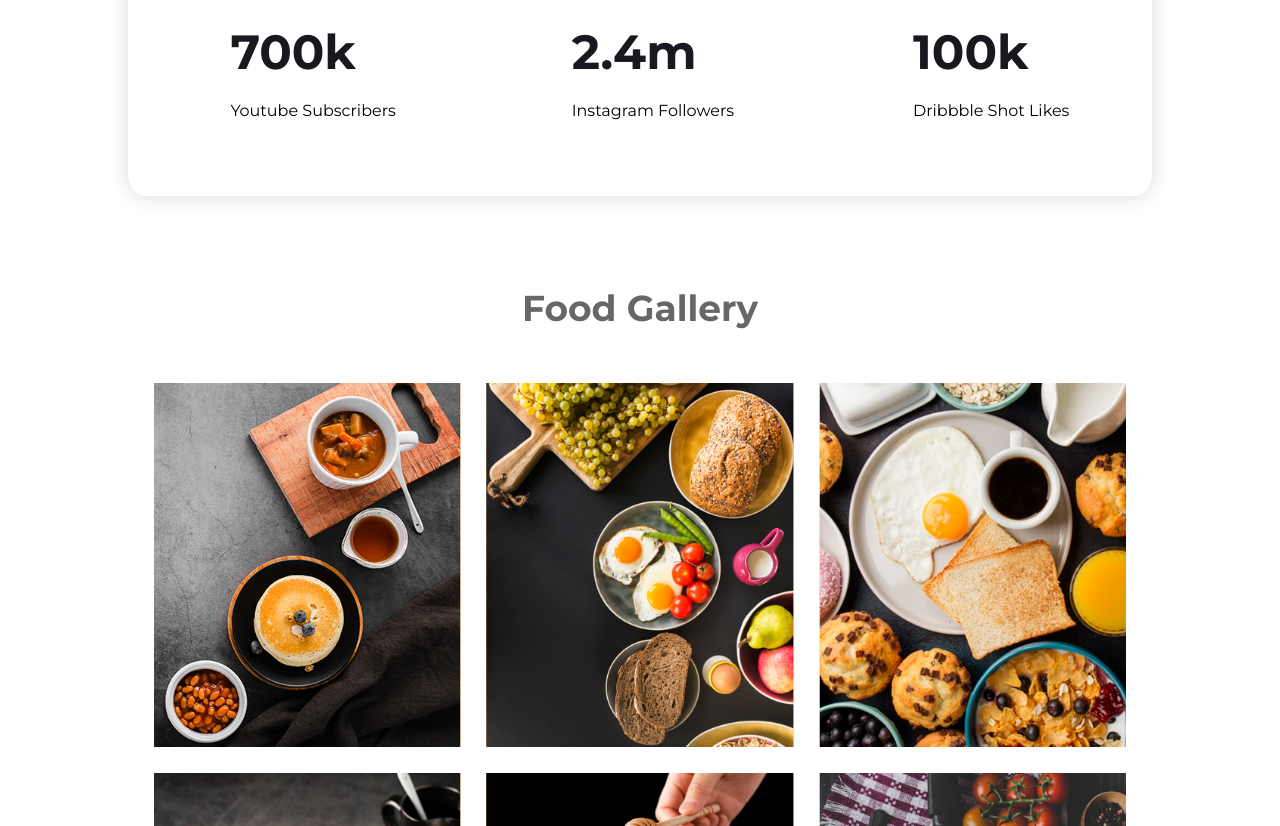
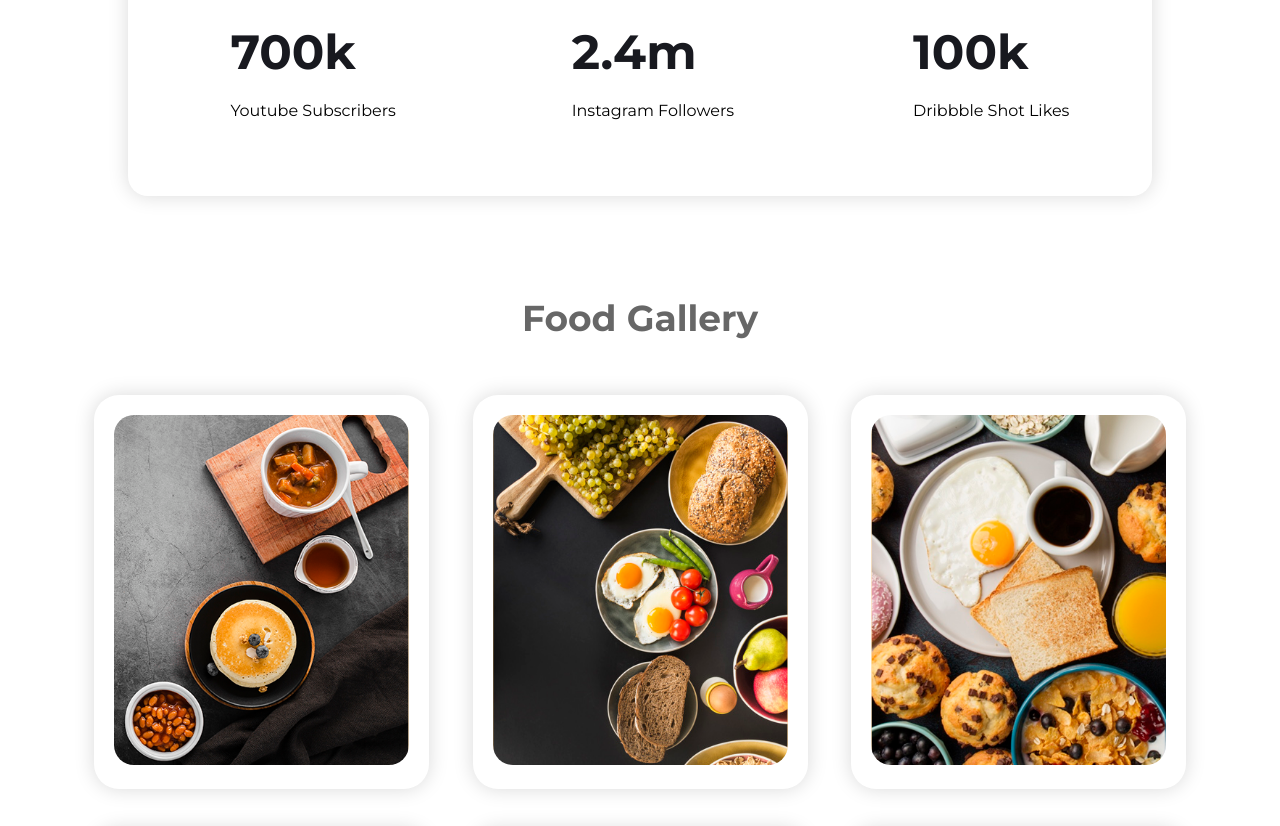
Before and after one commit to CoderDotJs/food-nerds, a plain HTML site: page index.html in a window 1280 px wide. Shown: the part 2127-2953 px from the top of the page. Drawn offline with Linux system fonts and the light colour scheme.

Commit message:
Completed

```diff
--- a/style.css
+++ b/style.css
@@ -192,31 +192,35 @@ p{
 .food-gallery{
     height: auto;
     width: 100%;
-    padding: 90px 0 40px 0;
+    justify-content: space-around;
+    padding: 100px 0 40px 0;
 }
 .food-gallery h1{
     color: #676767;
     font-size: 36px;
     font-weight: bold;
-    padding-bottom: 40px;
+    padding-bottom: 35px;
 }
+
 .food-gallery img{
     width: 100%;
     height: auto;
-    display: block;
-    margin: 0 auto;
+    border-radius: 20px;
 }
+
 .food-gallery .container{
-    display: flex;
-    flex-direction: row;
-    justify-content: space-evenly;
-    align-items: center;
-    width: 80%;
-    margin: 0 auto;
-    padding: 13px 0;
+    padding-top: 20px;
+    padding-bottom: 20px;
 }
-.food-gallery .container .col{
-    width: 30%;
+.food-gallery .col{
+    width: 25%;
+    padding: 20px;
+    box-shadow: 0 0 20px rgba(0, 0, 0, 0.15);
+    border-radius: 25px;
+    transition: box-shadow 0.4s ease;
+}
+.food-gallery .col:hover{
+    box-shadow: 0 0 60px rgba(0, 0, 0, 0.15);
 }
 
         /* Blogs Section */
```
